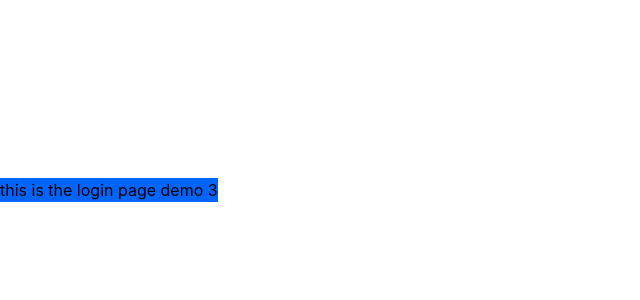
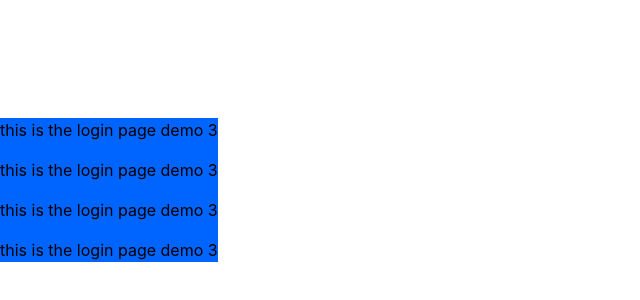
Before and after one commit to lenhathieu96/ss_restaurant_web, a React app: page /ss_restaurant_web/ in a window 1280 px wide. Shown: the part 210-510 px from the top of the page, without its empty margins (0-640 px from the left). Built offline with nearby package versions, Linux system fonts and the light colour scheme; the HTML template or start-up script is replaced by a standard one.

Commit message:
feat: integrate login screen

```diff
--- a/src/pages/login/index.tsx
+++ b/src/pages/login/index.tsx
@@ -4,6 +4,9 @@ const LoginPage = () => {
   return (
     <div className="root-container">
       <p>this is the login page demo 3</p>
+      <p>this is the login page demo 3</p>
+      <p>this is the login page demo 3</p>
+      <p>this is the login page demo 3</p>
     </div>
   );
 };
```
